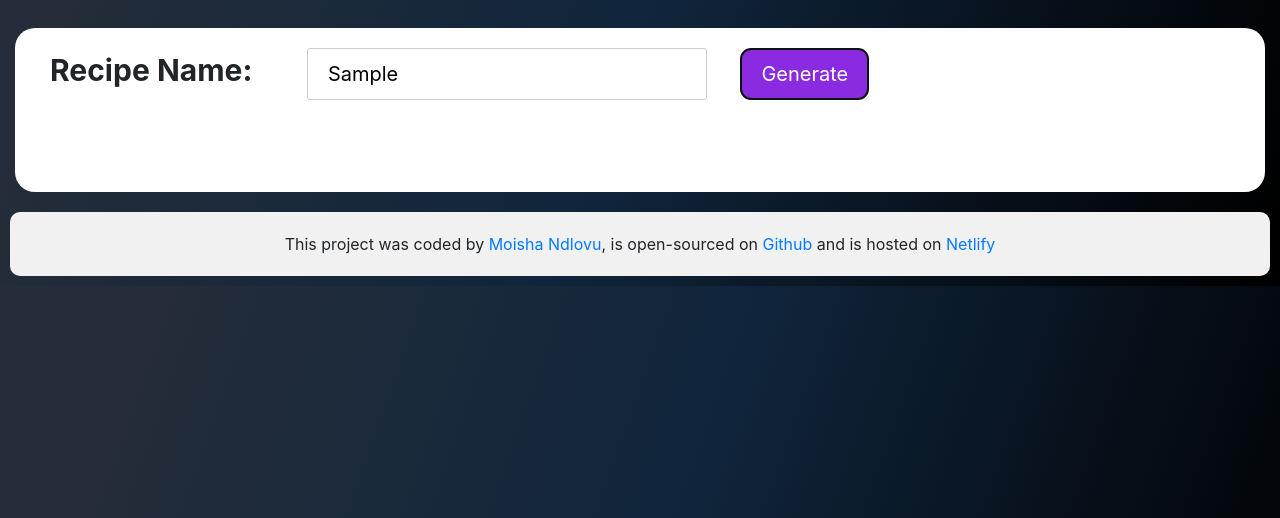
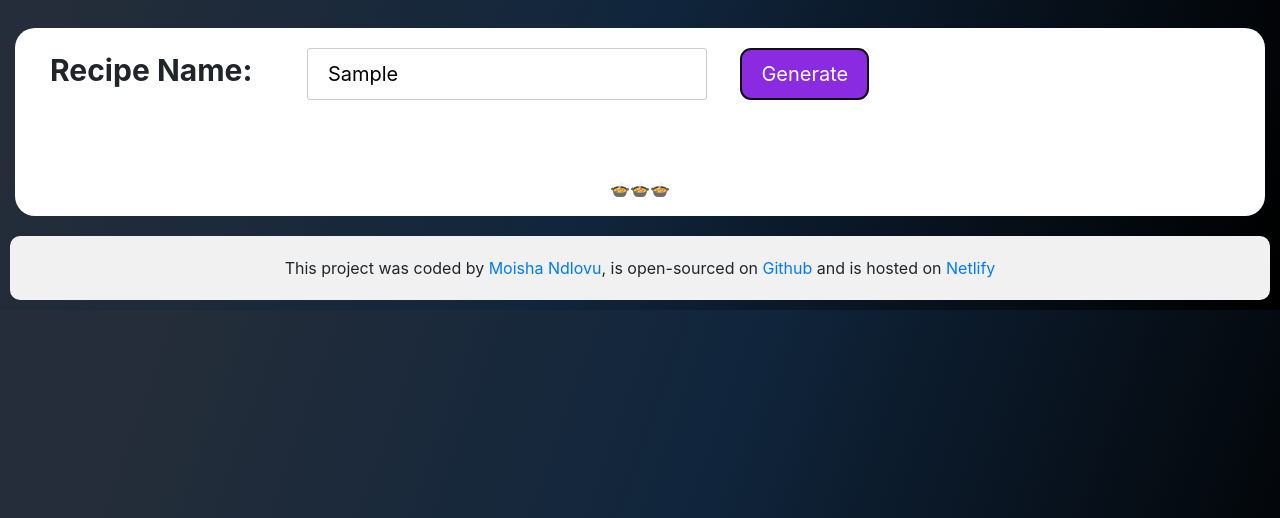
Before and after one commit to Maymoiz/mo-s-recipe-generator, a plain HTML site: page index.html in a window 1280 px wide. Both pictures are taken after typing "Sample" into the empty fields and a click on the button "Generate". Shown: the part 282-800 px from the top of the page. Drawn offline with nearby package versions, Linux system fonts and the light colour scheme; no server answers.

Commit message:
modified my javascript

```diff
--- a/index.css
+++ b/index.css
@@ -26,6 +26,7 @@ h1 {
 }
 .generating {
   animation: blink-animation 1s steps(5, start) infinite;
+  text-align: center;
 }
 
 @keyframes blink-animation {
--- a/index.html
+++ b/index.html
@@ -52,7 +52,7 @@
 
       <div id="typewriter"></div>
       <br />
-      <div id="recipe" class="recipe hidden"></div>
+      <div id="recipe" class="generating"></div>
     </main>
     <footer>
       This project was coded by
--- a/index.js
+++ b/index.js
@@ -31,7 +31,7 @@ function generateRecipe(event) {
   )}&context=${encodeURIComponent(context)}&key=${apiKey}`;
 
   let recipeElement = document.querySelector("#recipe");
-  recipeElement.innerHTML = `<div class="generating hidden">⏳ Generating your ${recipeInput.value} recipe...</div>`;
+  recipeElement.innerHTML = `<div class="generating ">🍲🍲🍲</div>`;
 
   axios
     .get(apiUrl)
```
